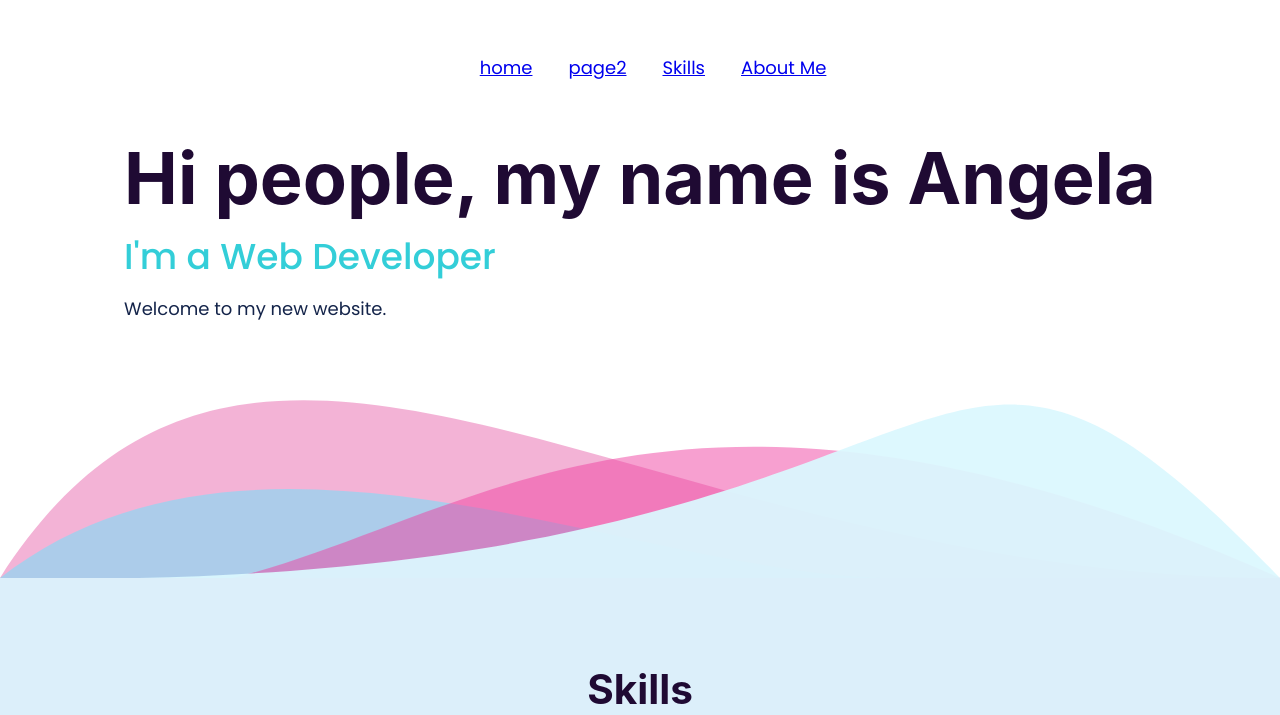
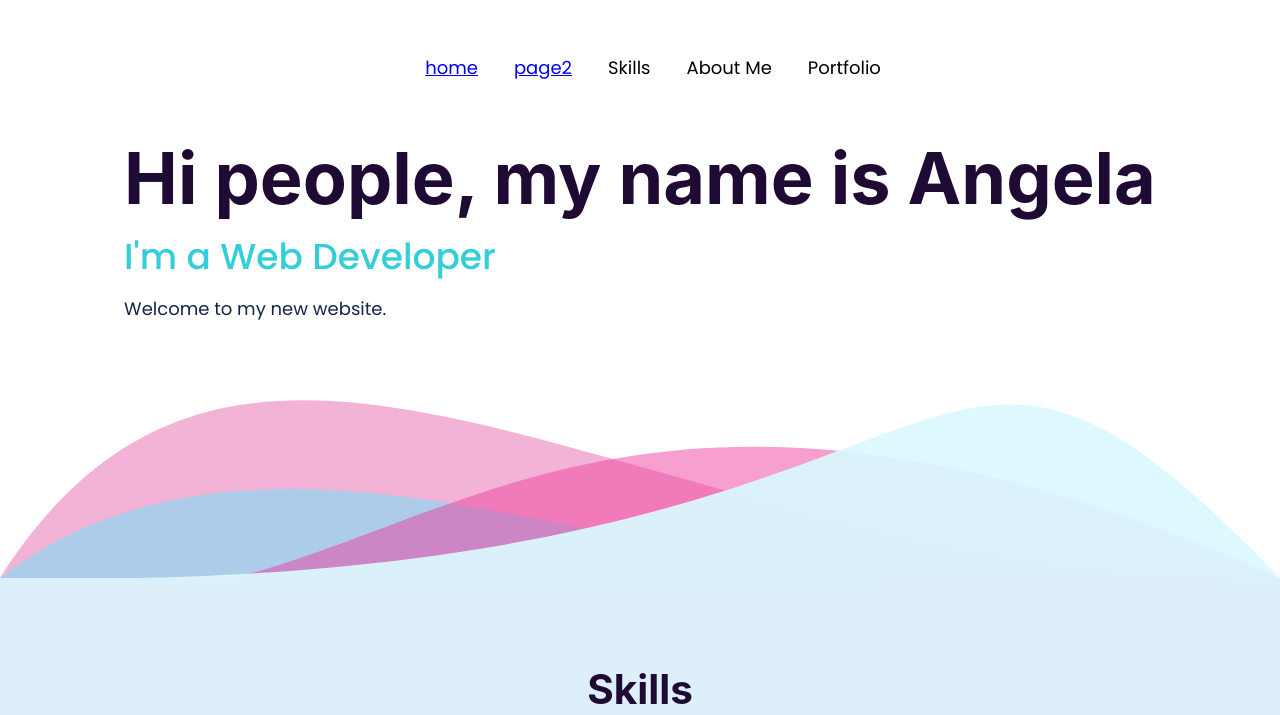
Before and after one commit to angelitaooo/website-2019, a Gatsby site: page / in a window 1280 px wide. Shown: the part 123-838 px from the top of the page. Built offline with nearby package versions, Linux system fonts and the light colour scheme; Gatsby itself is replaced by a stand-in of ours.

Commit message:
use scroll library

```diff
--- a/package.json
+++ b/package.json
@@ -19,7 +19,8 @@
     "react": "^16.13.1",
     "react-dom": "^16.13.1",
     "react-helmet": "^5.2.1",
-    "react-icons": "^3.10.0"
+    "react-icons": "^3.10.0",
+    "react-scroll": "^1.7.16"
   },
   "devDependencies": {
     "prettier": "^1.19.1"
--- a/src/components/header.js
+++ b/src/components/header.js
@@ -1,6 +1,7 @@
 import { Link } from 'gatsby';
 import React from 'react';
 import '../styles/header.scss';
+import { Link as ScrollLink } from 'react-scroll';
 
 const Header = ({ menuLinks }) => (
   <header className="Header">
@@ -13,10 +14,37 @@ const Header = ({ menuLinks }) => (
             </li>
           ))}
           <li className="menu_link">
-            <a href="#skills-section">Skills</a>
+            <ScrollLink
+              to="skills"
+              spy={true}
+              smooth={true}
+              offset={50}
+              duration={500}
+            >
+              Skills
+            </ScrollLink>
           </li>
           <li className="menu_link">
-            <a href="#about-me">About Me</a>
+            <ScrollLink
+              to="aboutMe"
+              spy={true}
+              smooth={true}
+              offset={50}
+              duration={500}
+            >
+              About Me
+            </ScrollLink>
+          </li>
+          <li className="menu_link">
+            <ScrollLink
+              to="portfolio"
+              spy={true}
+              smooth={true}
+              offset={50}
+              duration={500}
+            >
+              Portfolio
+            </ScrollLink>
           </li>
         </ul>
       </nav>
--- a/src/pages/index.js
+++ b/src/pages/index.js
@@ -12,7 +12,7 @@ const IndexPage = () => (
   <Layout>
     <SEO title="Home" keywords={[`gatsby`, `application`, `react`]} />
     <SectionContainer color="#dceffa">
-      <section id="skills-section" className="skills-container">
+      <section name="skills" className="skills-container">
         <h1 className="section__title">Skills</h1>
         <div className="skill-wrapper">
           <Skills />
@@ -20,7 +20,7 @@ const IndexPage = () => (
       </section>
     </SectionContainer>
     <SectionContainer>
-      <h1 id="about-me" className="section__title">
+      <h1 name="aboutMe" className="section__title">
         About me
       </h1>
       <p className="about_me">
@@ -32,7 +32,7 @@ const IndexPage = () => (
         methodologies.
       </p>
     </SectionContainer>
-    <SectionContainer color="#62b9e1">
+    <SectionContainer name="portfolio" color="#62b9e1">
       <h1 className="section__title">Portfolio</h1>
       <Portfolio />
     </SectionContainer>
```
Also changed, not shown: 1 other file.
